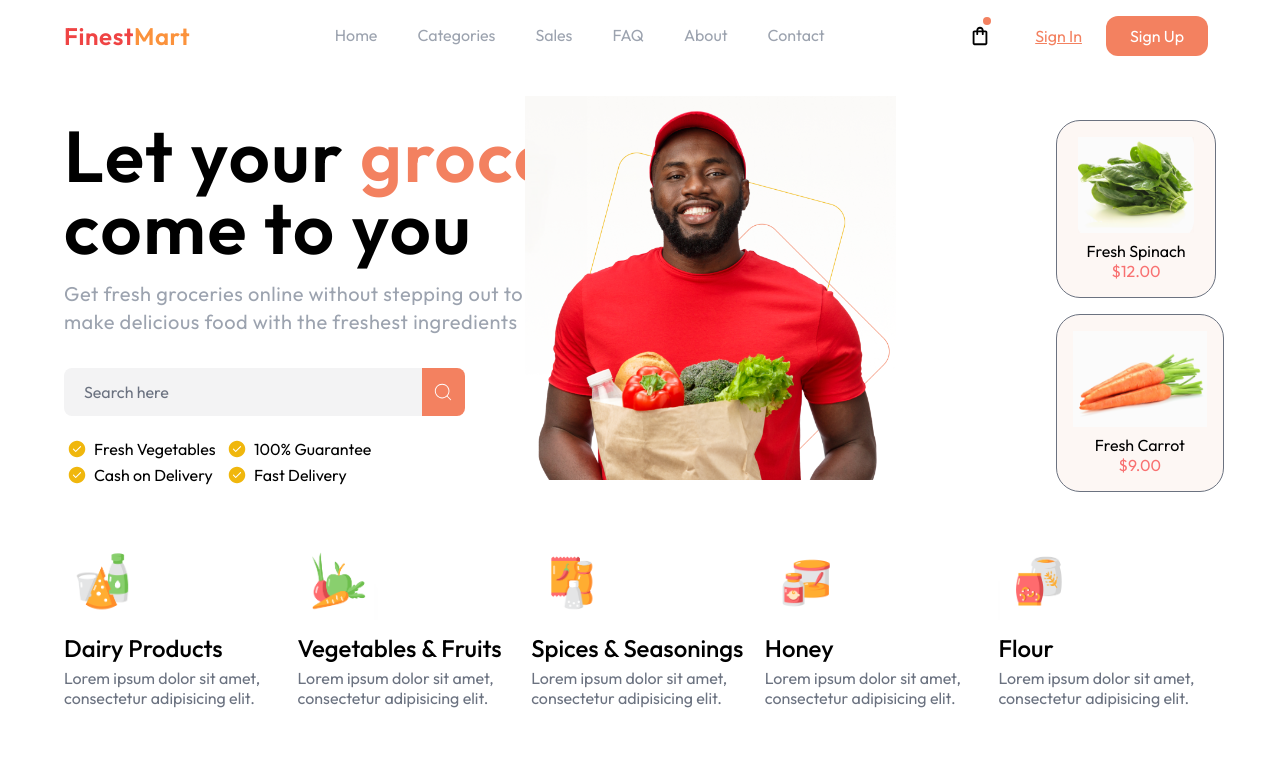
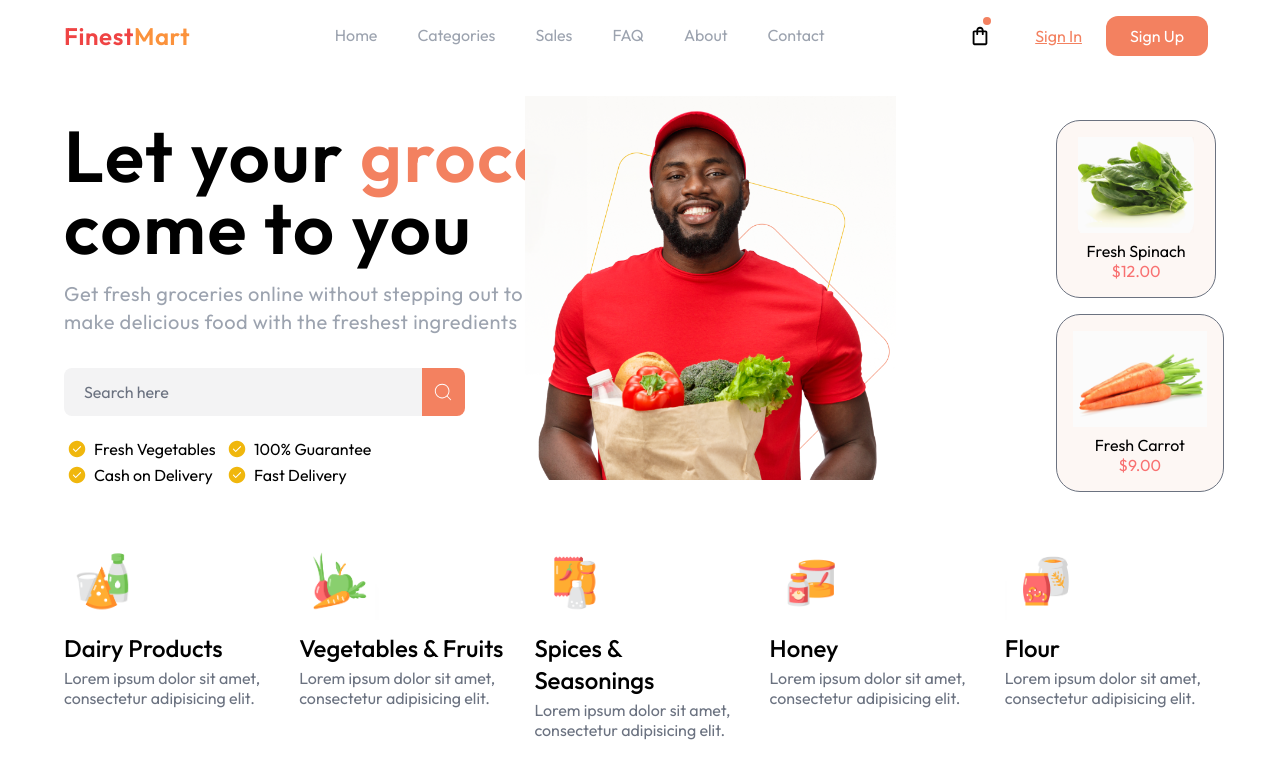
Before and after one commit to shivansh-pandey-531/FinestMart-frontend, a React (Vite) app: page / in a window 1280 px wide. Shown: the top 778 px of the page. Built offline with nearby package versions, Linux system fonts and the light colour scheme.

Commit message:
#initial commit

```diff
--- a/src/components/Footer.jsx
+++ b/src/components/Footer.jsx
@@ -5,7 +5,7 @@ import FooterCards from "../static/FooterCards";
 const Footer = () => {
 
   return (
-    <div className='mt-12 gap-4 grid md:grid-rows-2 md:grid-cols-3 lg:grid-rows-1 lg:grid-cols-5'>
+    <div className='mt-12 gap-6 grid md:grid-rows-2 md:grid-cols-3 lg:grid-rows-1 lg:grid-cols-5'>
       {
         FooterCards.map(({ id, img, heading, description }) => (
           <Card key={id} img={img} heading={heading} desc={description} />
```
